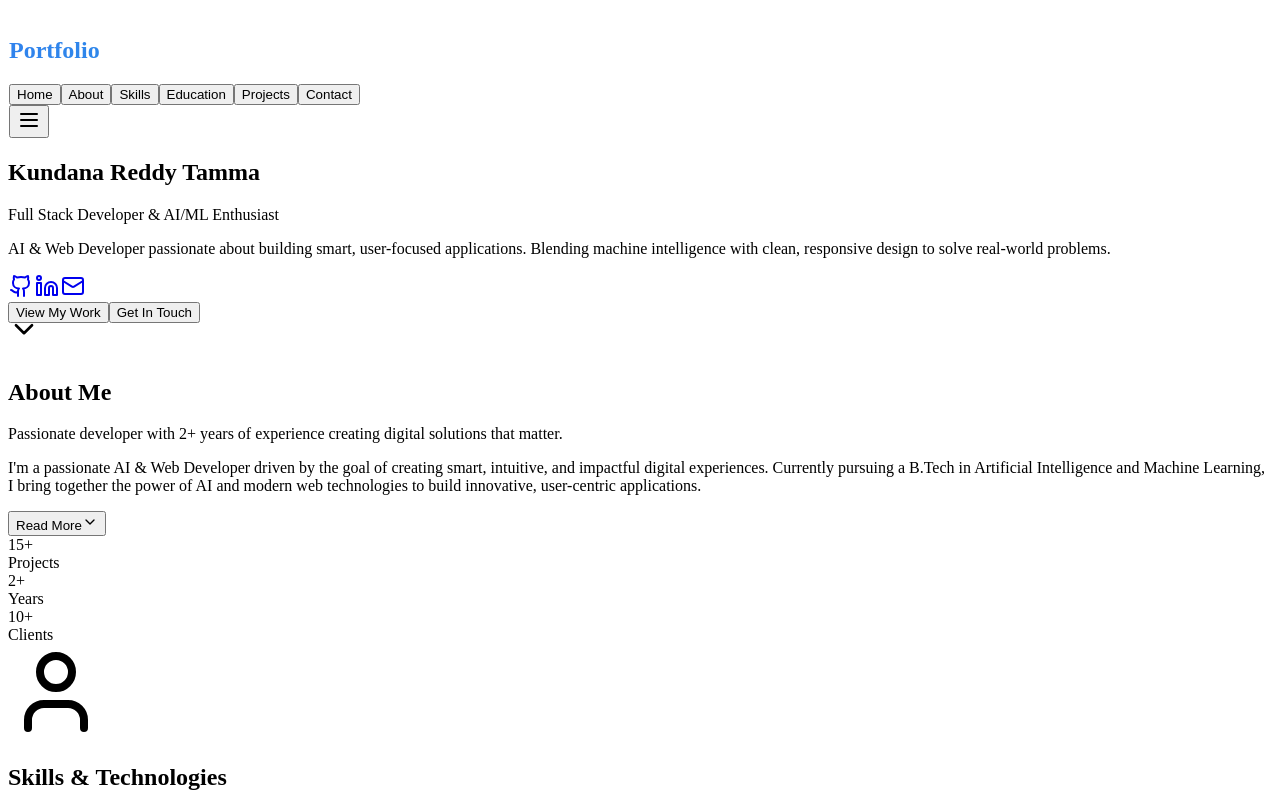
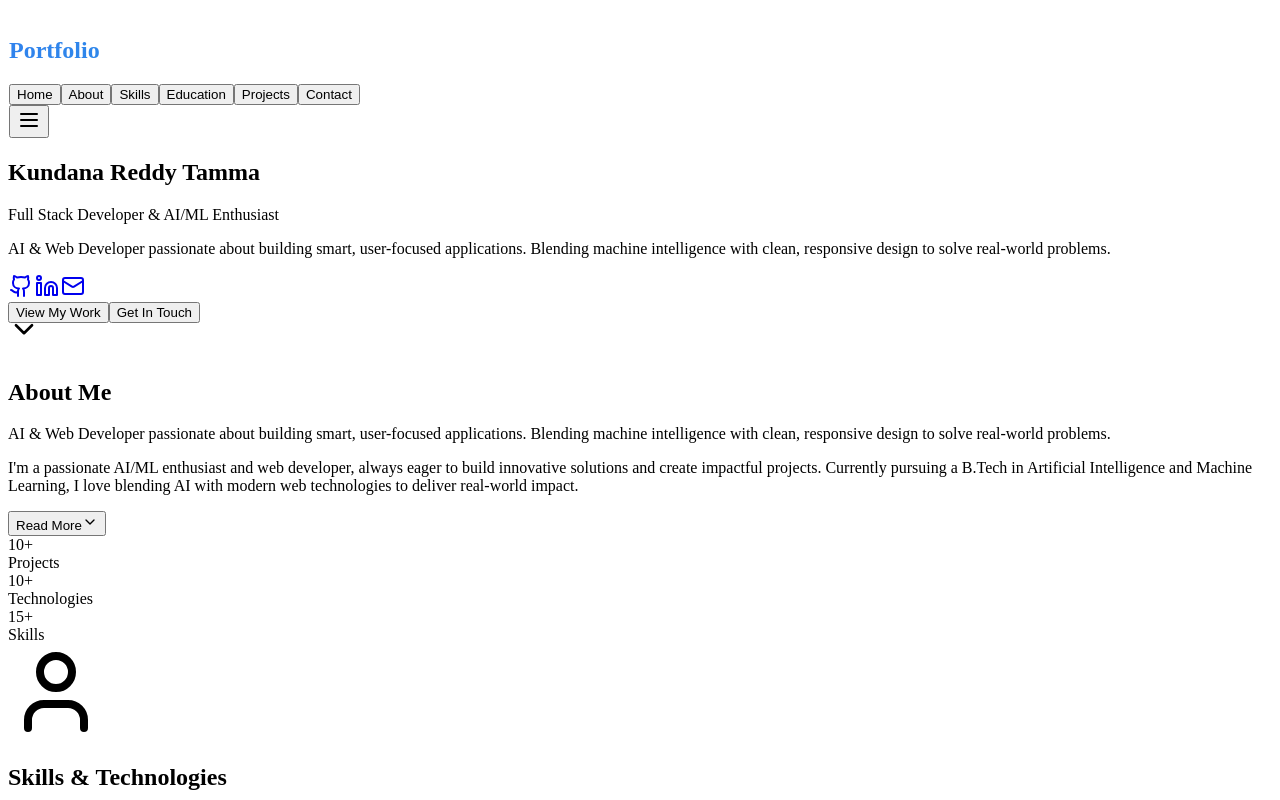
Before and after one commit to kundanareddy2830/portfolio, a React (Vite) app in the folder client/: page / in a window 1280 px wide. Shown: the top 800 px of the page. Built offline with nearby package versions, Linux system fonts and the light colour scheme.

Commit message:
update about description

```diff
--- a/client/src/components/about-section.tsx
+++ b/client/src/components/about-section.tsx
@@ -18,7 +18,7 @@ export default function AboutSection() {
         >
           <h2 className="text-4xl sm:text-5xl font-bold text-slate-800 mb-4">About Me</h2>
           <p className="text-xl text-slate-600 max-w-3xl mx-auto">
-            Passionate developer with {portfolioData.stats.experience} years of experience creating digital solutions that matter.
+            {portfolioData.description}
           </p>
         </motion.div>
 
@@ -77,12 +77,12 @@ export default function AboutSection() {
                 <div className="text-slate-600">Projects</div>
               </div>
               <div className="text-center">
-                <div className="text-3xl font-bold text-primary">{portfolioData.stats.experience}</div>
-                <div className="text-slate-600">Years</div>
+                <div className="text-3xl font-bold text-primary">{portfolioData.stats.technologies}</div>
+                <div className="text-slate-600">Technologies</div>
               </div>
               <div className="text-center">
-                <div className="text-3xl font-bold text-primary">{portfolioData.stats.clients}</div>
-                <div className="text-slate-600">Clients</div>
+                <div className="text-3xl font-bold text-primary">{portfolioData.stats.skills}</div>
+                <div className="text-slate-600">Skills</div>
               </div>
             </motion.div>
           </motion.div>
--- a/client/src/lib/data.ts
+++ b/client/src/lib/data.ts
@@ -3,16 +3,16 @@ export const portfolioData = {
   title: "Full Stack Developer & AI/ML Enthusiast",
   description: "AI & Web Developer passionate about building smart, user-focused applications. Blending machine intelligence with clean, responsive design to solve real-world problems.",
   bio: {
-    short: "I'm a passionate AI & Web Developer driven by the goal of creating smart, intuitive, and impactful digital experiences. Currently pursuing a B.Tech in Artificial Intelligence and Machine Learning, I bring together the power of AI and modern web technologies to build innovative, user-centric applications.",
+    short: "I'm a passionate AI/ML enthusiast and web developer, always eager to build innovative solutions and create impactful projects. Currently pursuing a B.Tech in Artificial Intelligence and Machine Learning, I love blending AI with modern web technologies to deliver real-world impact.",
     detailed: [
       "What started as a curiosity about how machines can think has evolved into a dedication to developing intelligent systems that enhance everyday interactions. I focus on building applications that are not only functional and efficient, but also clean, responsive, and accessible to all.",
       "My expertise spans across machine learning algorithms, web development frameworks, and modern deployment technologies. I'm constantly exploring new ways to integrate AI capabilities into web applications to create more intelligent and personalized user experiences."
     ]
   },
   stats: {
-    projects: "15+",
-    experience: "2+",
-    clients: "10+"
+    projects: "10+",
+    technologies: "10+",
+    skills: "15+"
   },
   contact: {
     email: "kundanareddytamma@gmail.com",
```
